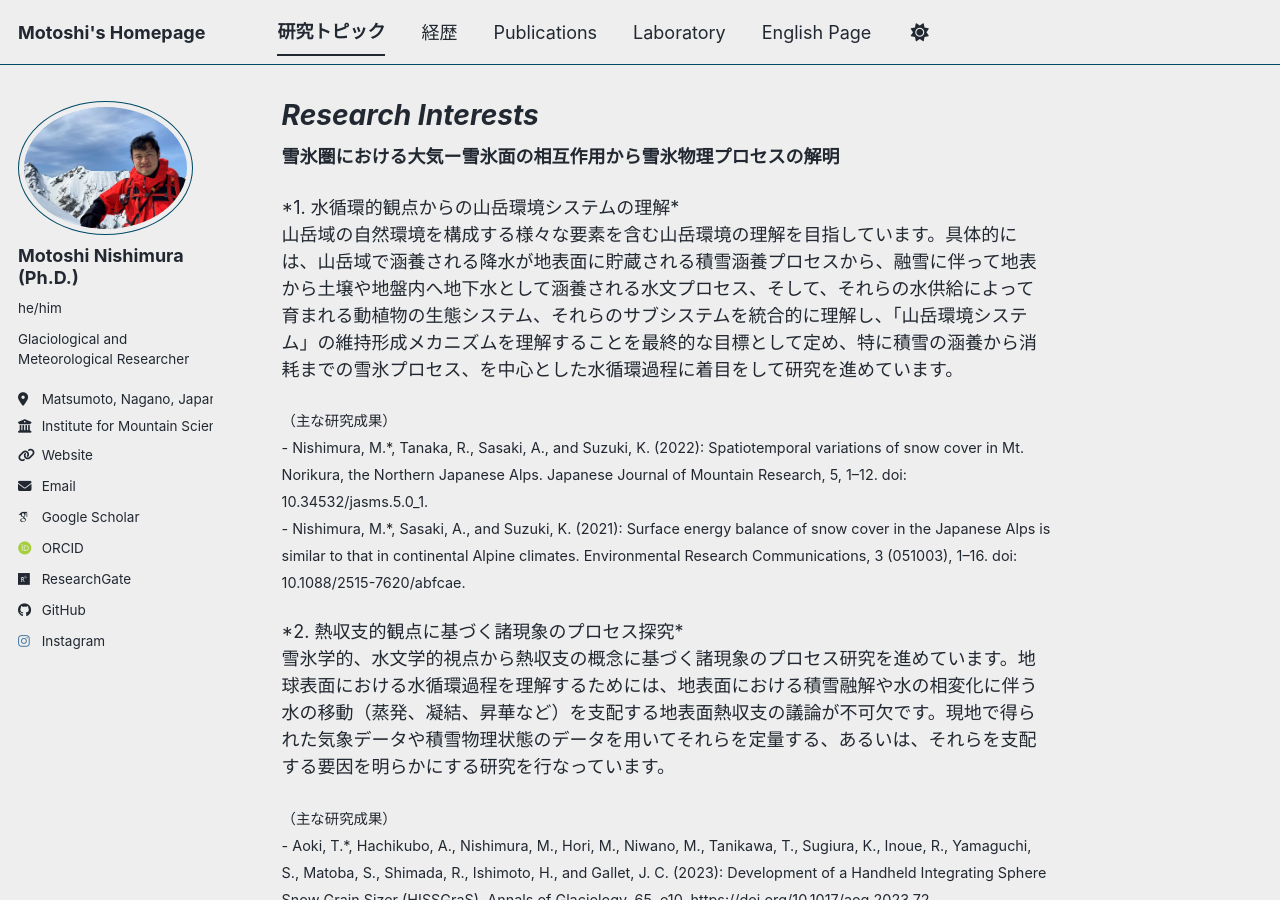
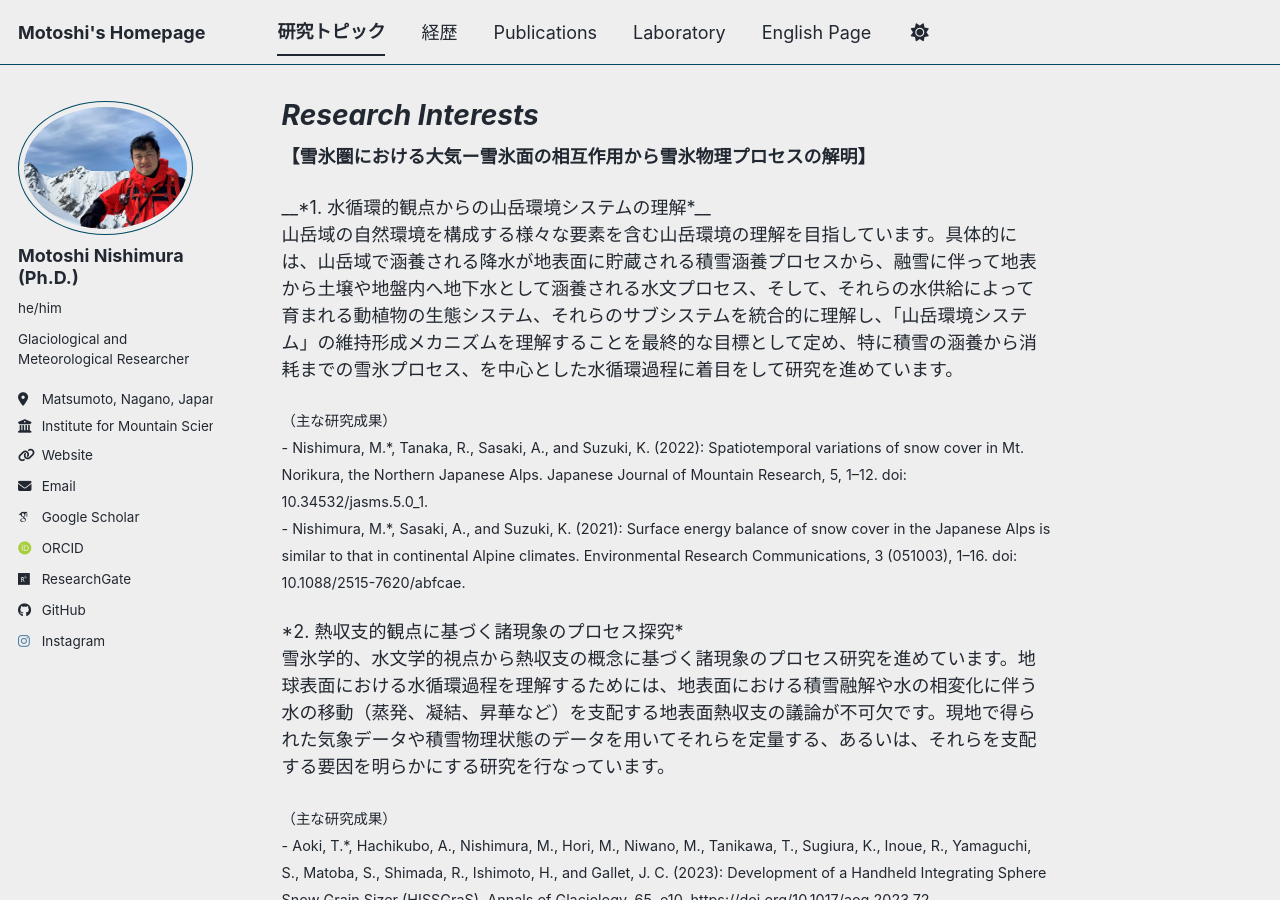
Before and after one commit to MotoshiNishimura/MotoshiNishimura.github.io, a Jekyll site: the page built from _pages/interest.md, in a window 1280 px wide and 900 px high. Built offline with Jekyll 4.4.1, drawn with Linux system fonts in a browser that asks for light colours; some web fonts are replaced; a script bundle is joined from its source files by our own code; library files that are not in the unit come from our copies.

```diff
--- a/_pages/interest.md
+++ b/_pages/interest.md
@@ -4,9 +4,9 @@ title: "*Research Interests*"
 author_profile: true
 ---
 
-__雪氷圏における大気ー雪氷面の相互作用から雪氷物理プロセスの解明__
+__【雪氷圏における大気ー雪氷面の相互作用から雪氷物理プロセスの解明】__
 <p>
-*1. 水循環的観点からの山岳環境システムの理解*<br>
+__*1. 水循環的観点からの山岳環境システムの理解*__<br>
  山岳域の自然環境を構成する様々な要素を含む山岳環境の理解を目指しています。具体的には、山岳域で涵養される降水が地表面に貯蔵される積雪涵養プロセスから、融雪に伴って地表から土壌や地盤内へ地下水として涵養される水文プロセス、そして、それらの水供給によって育まれる動植物の生態システム、それらのサブシステムを統合的に理解し、「山岳環境システム」の維持形成メカニズムを理解することを最終的な目標として定め、特に積雪の涵養から消耗までの雪氷プロセス、を中心とした水循環過程に着目をして研究を進めています。
 </p>
 <p>
```
